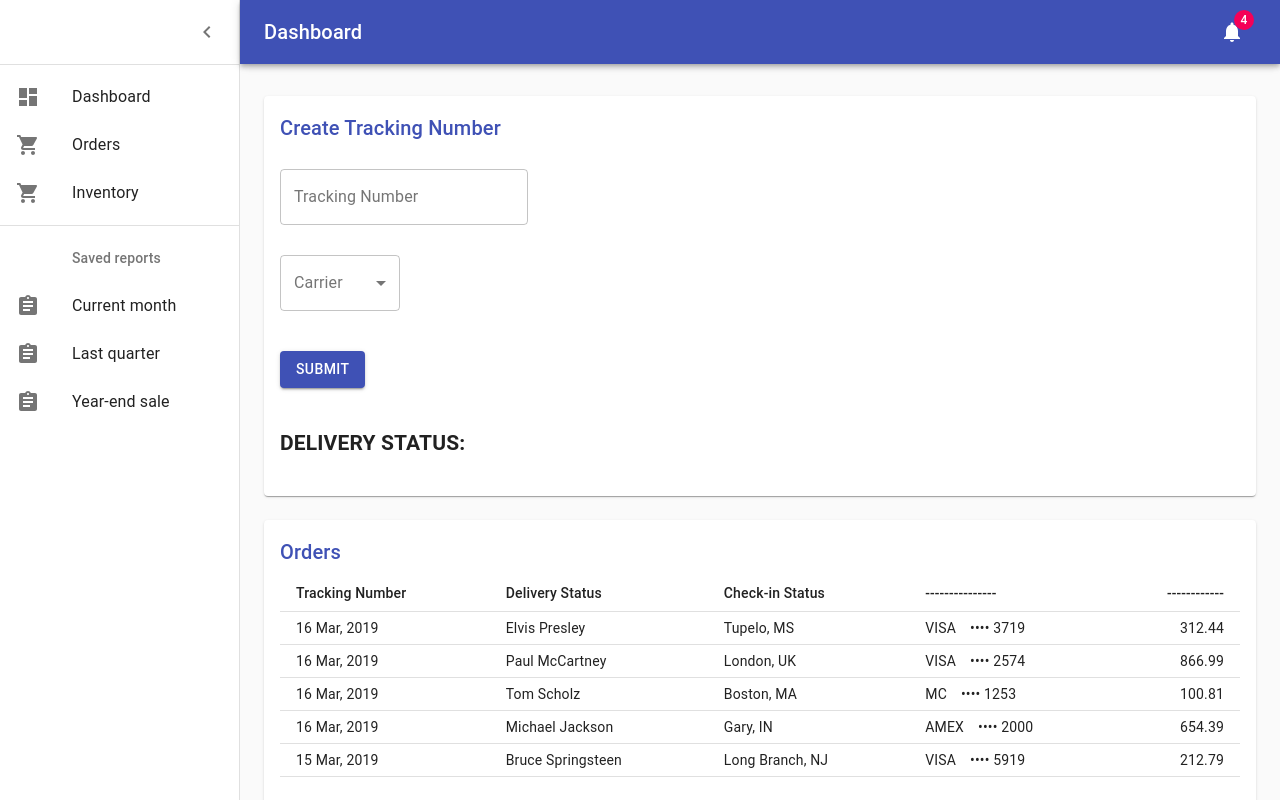
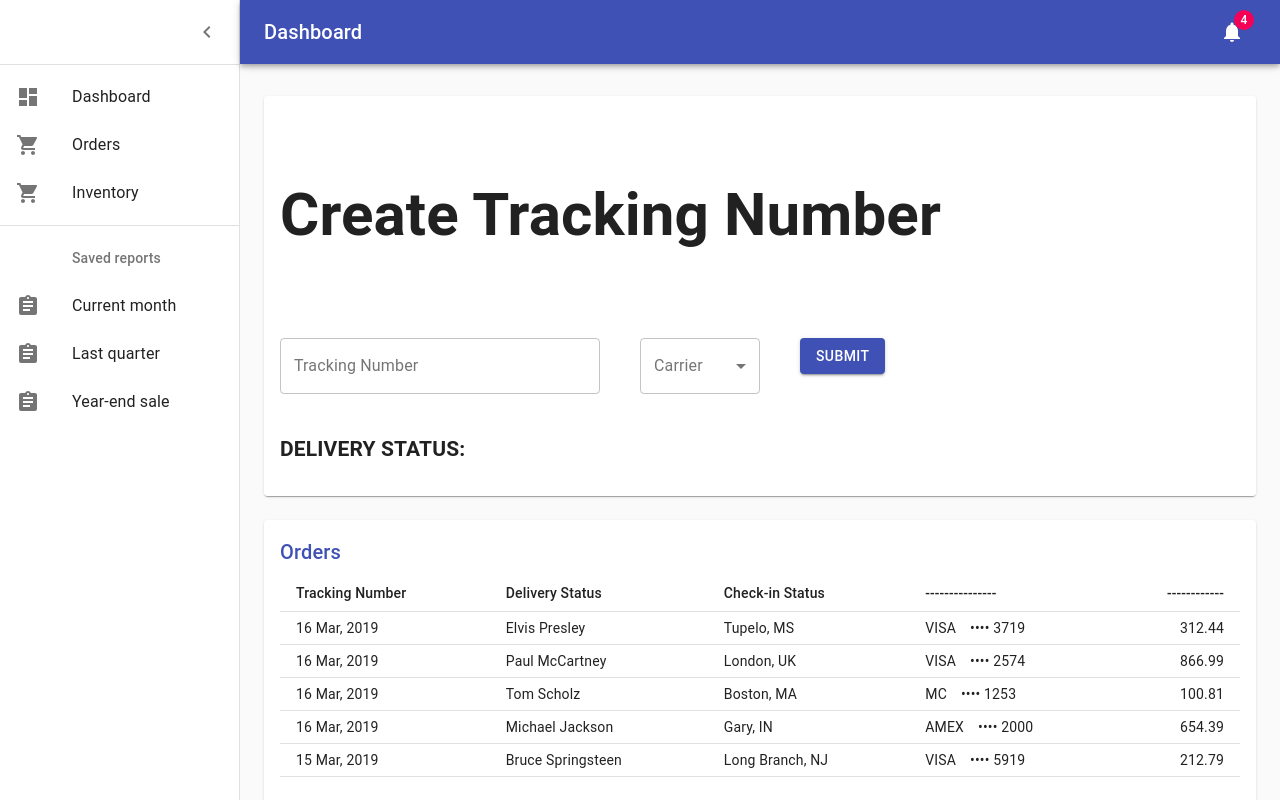
Before and after one commit to CodeLabs20/package-support, a React (Create React App) app in the folder client/: page / in a window 1280 px wide. Built offline with nearby package versions, Linux system fonts and the light colour scheme.

Commit message:
moving first container items

```diff
--- a/client/package.json
+++ b/client/package.json
@@ -11,7 +11,7 @@
     "axios": "^0.19.2",
     "react": "^16.13.1",
     "react-dom": "^16.13.1",
-    "react-hook-form": "^6.0.7",
+    "react-hook-form": "^6.0.8",
     "react-router-dom": "^5.2.0",
     "react-scripts": "3.4.1",
     "recharts": "^1.8.5"
--- /dev/null
+++ b/client/src/CreateTrackingNum.css
@@ -0,0 +1,3 @@
+#createtitle{
+    font-size: 90px;
+  }
--- a/client/src/CreateTrackingNum.js
+++ b/client/src/CreateTrackingNum.js
@@ -9,6 +9,7 @@ import axios from 'axios';
 import Title from './Title';
 import FormControl from '@material-ui/core/FormControl';
 import InputLabel from '@material-ui/core/InputLabel';
+import "./CreateTrackingNum.css"
 
 const carriers = [
     {
@@ -55,22 +56,22 @@ export default function CreateTrackingNum() {
 
     return (
     <div>
-        <Title>
+        <h4 style={{marginTop: 60, fontSize: 60}} id="createtitle">
             Create Tracking Number
-        </Title>
-        <form className="form" onSubmit={handleSubmit(submitTrackingForm)} style={{marginTop: 25}}>
+        </h4>
+        <form className="form" onSubmit={handleSubmit(submitTrackingForm)} style={{marginTop: 70}}>
             <section>
                 <Controller as={
                     <TextField
-                    label="Tracking Number" variant="outlined"
+                    label="Tracking Number" variant="outlined" style={{minWidth: 320}}
                     />
                     }
                     name="trackingNumber"
                     control={control}
                     defaultValue="" />
-            </section>
-            <section style={{marginTop: 30}}>
-                <FormControl variant="outlined" style={{minWidth: 120}}>
+            {/* </section>
+            <section> */}
+                <FormControl variant="outlined" style={{minWidth: 120, marginLeft: 40}}>
                 <InputLabel id="select-outlined-label">Carrier</InputLabel>
                 <Controller as={
                     <Select
@@ -87,10 +88,12 @@ export default function CreateTrackingNum() {
                 control={control}
                 defaultValue=""/>
                 </FormControl>
+
+                <Button variant="contained" color="primary" style={{marginLeft: 40}} type="submit">
+                Submit
+                </Button>
             </section>
-            <Button variant="contained" color="primary" style={{marginTop: 40}} type="submit">
-                Submit
-            </Button>
+
 
         </form>
         {/* need to comment out */}
--- a/client/src/listItems.js
+++ b/client/src/listItems.js
@@ -5,7 +5,6 @@ import ListItemText from '@material-ui/core/ListItemText';
 import ListSubheader from '@material-ui/core/ListSubheader';
 import DashboardIcon from '@material-ui/icons/Dashboard';
 import ShoppingCartIcon from '@material-ui/icons/ShoppingCart';
-import PeopleIcon from '@material-ui/icons/People';
 import BarChartIcon from '@material-ui/icons/BarChart';
 import LayersIcon from '@material-ui/icons/Layers';
 import AssignmentIcon from '@material-ui/icons/Assignment';
```
Also changed, not shown: client/src/App.css (line endings or trailing spaces), 1 other file (tests, documents, lock files or other folders).
